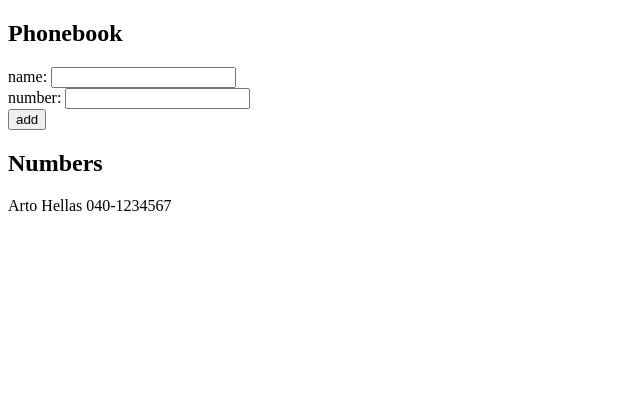
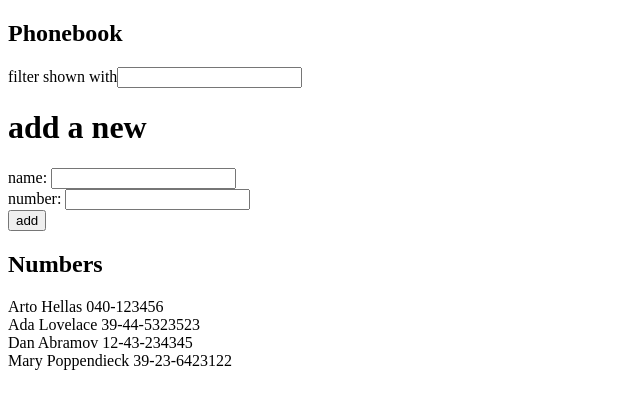
Before and after one commit to tektista/full-stack-open-2024, a React (Vite) app in the folder part2/phonebook/: page / in a window 1280 px wide. Shown: the top 408 px of the page, without its empty margins (0-640 px from the left). Built offline with nearby package versions, Linux system fonts and the light colour scheme.

Commit message:
finish exercise 2.9

```diff
--- a/part2/phonebook/src/App.jsx
+++ b/part2/phonebook/src/App.jsx
@@ -1,9 +1,15 @@
 import { useState } from "react";
 
 const App = () => {
-  const [persons, setPersons] = useState([{ name: "Arto Hellas", number: "040-1234567" }]);
+  const [persons, setPersons] = useState([
+    { name: "Arto Hellas", number: "040-123456", id: 1 },
+    { name: "Ada Lovelace", number: "39-44-5323523", id: 2 },
+    { name: "Dan Abramov", number: "12-43-234345", id: 3 },
+    { name: "Mary Poppendieck", number: "39-23-6423122", id: 4 },
+  ]);
   const [newName, setNewName] = useState("");
   const [newNumber, setNewNumber] = useState("");
+  const [filter, setFilter] = useState("");
 
   const handleNameChange = (event) => {
     setNewName(event.target.value);
@@ -13,12 +19,16 @@ const App = () => {
     setNewNumber(event.target.value);
   };
 
+  const handleFilterChange = (event) => {
+    setFilter(event.target.value);
+  };
+
   const addPerson = (event) => {
     event.preventDefault();
 
     const newPerson = {
       name: newName,
-      number: newNumber
+      number: newNumber,
     };
 
     let nameExists = false;
@@ -43,6 +53,11 @@ const App = () => {
       <h2>Phonebook</h2>
       <form>
         <div>
+          filter shown with
+          <input value={filter} onChange={handleFilterChange} />
+        </div>
+        <h1>add a new</h1>
+        <div>
           name: <input value={newName} onChange={handleNameChange} />
         </div>
         <div>
@@ -55,9 +70,14 @@ const App = () => {
         </div>
       </form>
       <h2>Numbers</h2>
-      {persons.map((person, index) => (
-        <div key={index}>{person.name} {person.number}</div>
-      ))}
+      {persons.map(
+        (person, index) =>
+          person.name.toLowerCase().includes(filter.toLowerCase()) && (
+            <div key={index}>
+              {person.name} {person.number}
+            </div>
+          )
+      )}
     </div>
   );
 };
```
